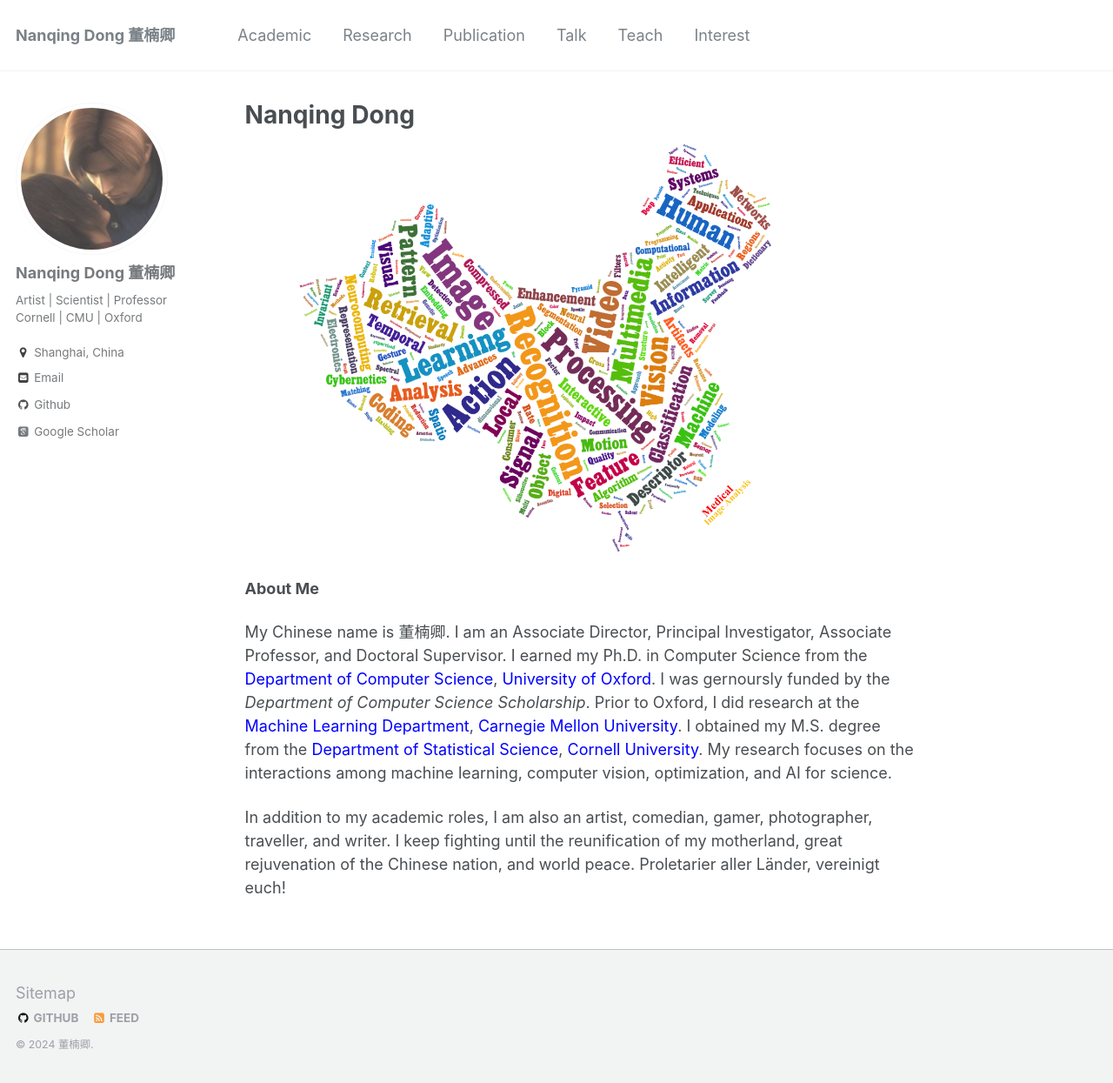
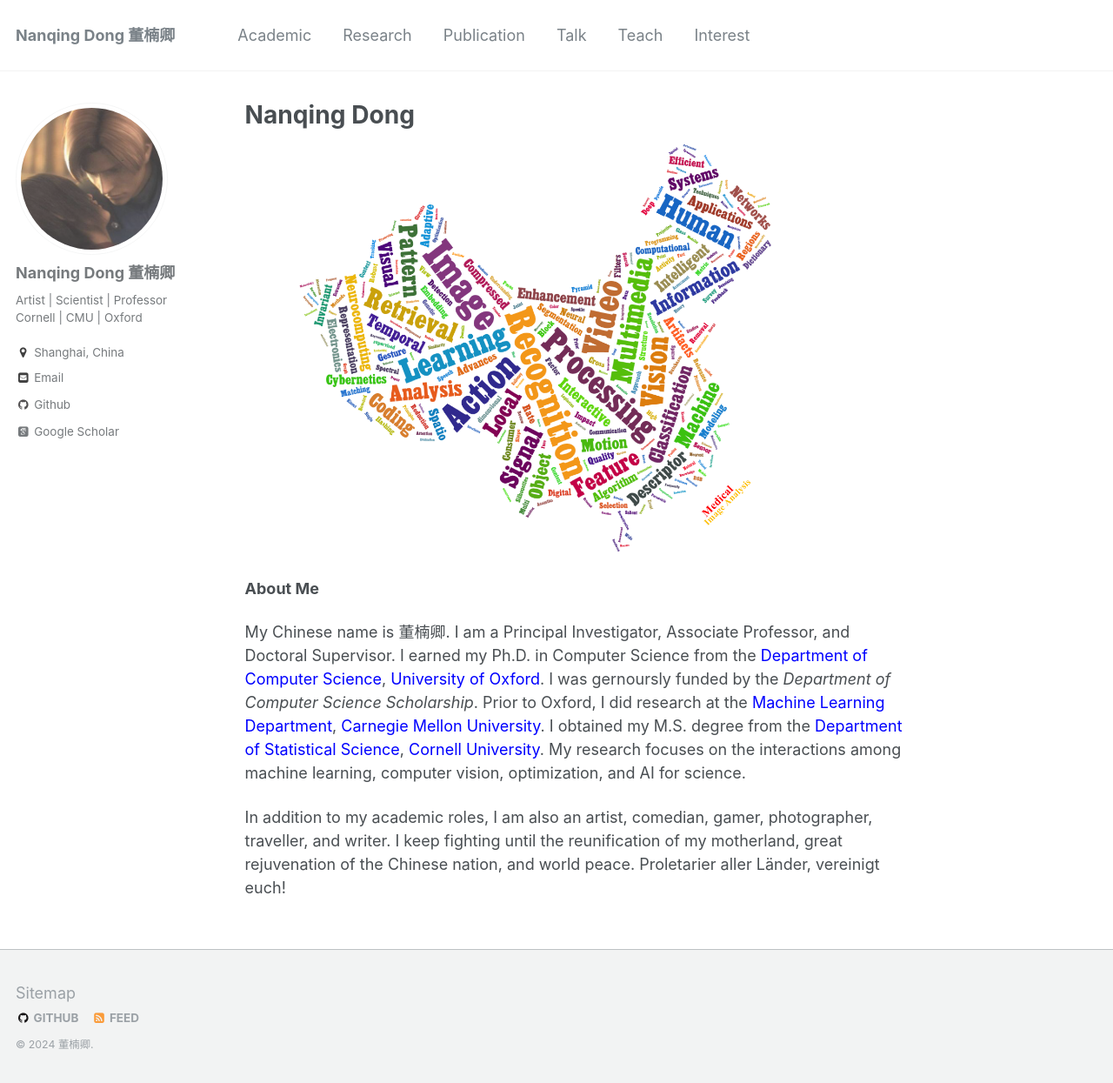
Before and after one commit to eveningdong/eveningdong.github.io, a Jekyll site: the page built from _pages/about.md, in a window 1280 px wide and 1246 px high. Shown: the whole window at 87% size. Built offline with Jekyll 4.4.1, drawn with Linux system fonts in a browser that asks for light colours; some web fonts are replaced.

Commit message:
Update about.md

```diff
--- a/_pages/about.md
+++ b/_pages/about.md
@@ -12,7 +12,7 @@
 
 **About Me**
 
-My Chinese name is 董楠卿. I am an Associate Director, Principal Investigator, Associate Professor, and Doctoral Supervisor. I earned my Ph.D. in Computer Science from the [<span style="color:blue">Department of Computer Science</span>](http://www.cs.ox.ac.uk), [<span style="color:blue">University of Oxford</span>](http://www.ox.ac.uk). I was gernoursly funded by the *Department of Computer Science Scholarship*. Prior to Oxford, I did research at the [<span style="color:blue">Machine Learning Department</span>](https://www.ml.cmu.edu), [<span style="color:blue">Carnegie Mellon University</span>](https://www.cmu.edu). I obtained my M.S. degree from the [<span style="color:blue">Department of Statistical Science</span>](https://stat.cornell.edu), [<span style="color:blue">Cornell University</span>](https://www.cornell.edu). My research focuses on the interactions among machine learning, computer vision, optimization, and AI for science.
+My Chinese name is 董楠卿. I am a Principal Investigator, Associate Professor, and Doctoral Supervisor. I earned my Ph.D. in Computer Science from the [<span style="color:blue">Department of Computer Science</span>](http://www.cs.ox.ac.uk), [<span style="color:blue">University of Oxford</span>](http://www.ox.ac.uk). I was gernoursly funded by the *Department of Computer Science Scholarship*. Prior to Oxford, I did research at the [<span style="color:blue">Machine Learning Department</span>](https://www.ml.cmu.edu), [<span style="color:blue">Carnegie Mellon University</span>](https://www.cmu.edu). I obtained my M.S. degree from the [<span style="color:blue">Department of Statistical Science</span>](https://stat.cornell.edu), [<span style="color:blue">Cornell University</span>](https://www.cornell.edu). My research focuses on the interactions among machine learning, computer vision, optimization, and AI for science.
 
 In addition to my academic roles, I am also an artist, comedian, gamer, photographer, traveller, and writer. I keep fighting until the reunification of my motherland, great rejuvenation of the Chinese nation, and world peace. Proletarier aller Länder, vereinigt euch!
 
```
